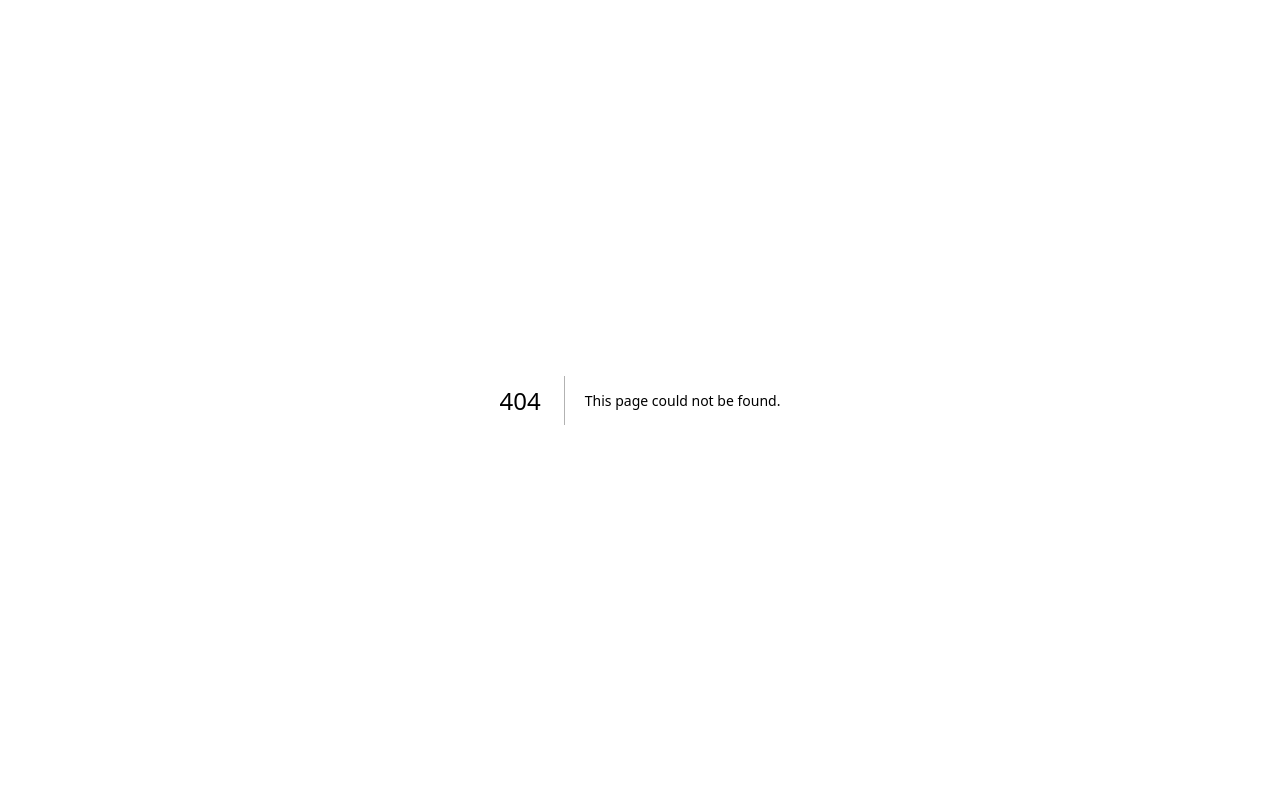
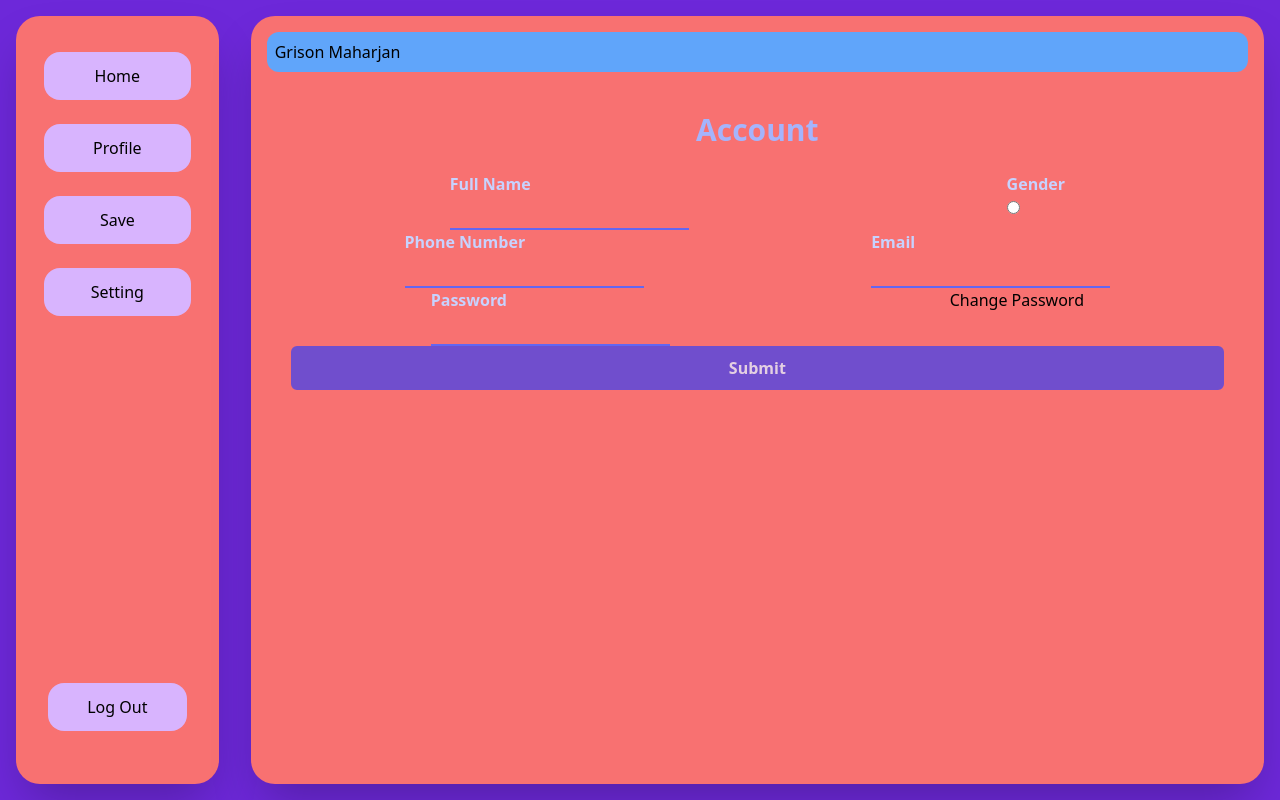
Before and after one commit to Grison-Maharjan/DigitalPay, a Next.js app in the folder client/: page /profile in a window 1280 px wide. Before the commit this address had no page. Built offline with nearby package versions, Linux system fonts and the light colour scheme.

Commit message:
routes to profile page added

```diff
--- /dev/null
+++ b/client/src/components/menuBar/index.js
@@ -0,0 +1,59 @@
+import React,{useState} from 'react';
+import Box from '@mui/material/Box';
+import Modal from '@mui/material/Modal';
+import { useDispatch, useSelector } from 'react-redux';
+import { handleLogout } from '@/redux/reducerSlices/userSlice';
+import { useRouter } from 'next/router'
+
+export default function menuBar(){
+    const router = useRouter()
+    const [open, setOpen] = useState(false);
+    const handleOpen = () => {
+        setOpen(true);
+    };
+    const handleClose = () => {
+        setOpen(false);
+    };
+
+    const dispatch = useDispatch();
+
+    return(
+    <>
+    <div className='flex flex-col py-6 mx-4 h-4/5'>
+        <button className='m-3 p-3 bg-purple-300 rounded-2xl'>Home</button>
+        <button className='m-3 p-3 bg-purple-300 rounded-2xl'
+                onClick={()=> router.push('/profile')}
+        >Profile</button>
+        <button className='m-3 p-3 bg-purple-300 rounded-2xl'>Save</button>
+        <button className='m-3 p-3 bg-purple-300 rounded-2xl'>Setting</button>
+    </div>
+    <div className='flex flex-col justify-center h-1/5 mx-4'>
+        <button onClick={handleOpen}
+        className='mx-4 p-3 bg-purple-300 rounded-2xl'>
+            Log Out
+        </button>
+    </div>
+    <Modal open={open}>
+    <Box className="flex flex-col items-center justify-center h-screen">
+        <div className="border rounded-lg p-8">
+            <h2 className="mb-4 text-xl">Are you sure you want to Log Out?</h2>
+            <div className="flex justify-evenly">
+                <button
+                    onClick={handleClose}
+                    className="px-4 py-2 text-white bg-gray-400 rounded hover:bg-gray-500"
+                >
+                    Cancel
+                </button>
+                <button
+                    onClick={() => dispatch(handleLogout())}
+                    className="px-4 py-2 text-white bg-indigo-600 hover:bg-indigo-700 rounded"
+                >
+                    Log Out
+                </button>
+            </div>
+        </div>
+    </Box>
+    </Modal>
+    </>
+    )
+}
--- /dev/null
+++ b/client/src/components/newPassword/index.js
@@ -0,0 +1,35 @@
+import React,{useState} from 'react';
+import Box from '@mui/material/Box';
+import Modal from '@mui/material/Modal';
+import { useDispatch, useSelector } from 'react-redux';
+
+export default function menuBar(){
+
+    const passwordSchema = Yup.object().shape({
+        password: Yup.string()
+           .min(7, 'Too Short!')
+           .max(20, 'Too Long!')
+           .required('Required'),
+    });
+
+    return(
+    <>
+        <Modal open={open}>
+        <Box className="flex flex-col items-center justify-center h-screen">
+            <lable className='text-indigo-200 font-semibold'>Old Password</lable><br/>
+            <Field name="password" type="password" className='bg-transparent text-indigo-300 border-b-2 border-indigo-500 focus:border-indigo-100 outline-none text-base p-1'/>
+            {errors.password && touched.password ? <div>{errors.password}</div> : null}
+
+            <lable className='text-indigo-200 font-semibold'>New Password</lable><br/>
+            <Field name="password" type="password" className='bg-transparent text-indigo-300 border-b-2 border-indigo-500 focus:border-indigo-100 outline-none text-base p-1'/>
+            {errors.password && touched.password ? <div>{errors.password}</div> : null}
+
+            <lable className='text-indigo-200 font-semibold'>Confirm New Password</lable><br/>
+            <Field name="password" type="password" className='bg-transparent text-indigo-300 border-b-2 border-indigo-500 focus:border-indigo-100 outline-none text-base p-1'/>
+            {errors.password && touched.password ? <div>{errors.password}</div> : null}
+
+        </Box>
+        </Modal>
+    </>
+    )
+}
--- a/client/src/pages/homePage/index.js
+++ b/client/src/pages/homePage/index.js
@@ -1,8 +1,30 @@
-import React from 'react'
+import React,{useState} from 'react';
+import MenuBar from '@/components/menuBar';
 
-const homePage = () =>{
+const homePage = () => {
     return(
-        <p>hello it's home page.</p>
+    <>
+    {/* Whole Page */}
+    <div className='flex h-screen bg-violet-700'>
+
+        {/* First section */}
+        <div className='flex flex-col bg-red-400 h-400 justify-between w-1/6 m-4 rounded-3xl shadow-2xl'>
+            <MenuBar/>
+        </div>
+
+        {/* Middle section */}
+        <div className='w-4/6 bg-green-300'>
+            <h1>Avatar</h1>
+        </div>
+
+        {/* Last section */}
+        <div className='flex flex-col w-1/6 bg-blue-300'>
+            <div className='flex justify-center my-3 bg-red-300 border-b-4'>Transaction History</div>
+        </div>
+
+    </div>
+    </>
     )
 }
+
 export default homePage;
--- a/client/src/pages/index.js
+++ b/client/src/pages/index.js
@@ -1,7 +1,7 @@
 import { Inter } from 'next/font/google'
-import Login from './login'
+import LandingPage from './landingPage'
 import Home from './homePage'
-import { UseSelector, useSelector } from 'react-redux'
+import { useSelector } from 'react-redux'
 
 const inter = Inter({subsets: ['latin']})
 
@@ -11,6 +11,6 @@ export default function Main() {
         return <Home/>
     }
     else{
-        return <Login/>
+        return <LandingPage/>
     }
 }
--- a/client/src/pages/landingPage/index.js
+++ b/client/src/pages/landingPage/index.js
@@ -1,10 +1,13 @@
 import React from 'react'
 import IMAGE from 'next/image'
 import Link  from 'next/link';
+import { useRouter } from 'next/router'
 
-const frontPage = () => (
-    <>
-    <div className="bg-cover bg-center w-full h-screen fixed" style={{ backgroundImage: `url('/LandingPg-Bg.png')` }}>
+const frontPage = () => {
+    const router = useRouter()
+
+    return (<>
+    <div className="bg-cover bg-center w-full h-screen fixed" style={{ backgroundImage: `url('/LandingBg.png')` }}>
       <header className='bg-transparent'>
         <nav className='flex justify-between content-center p-1'>
             <div className='flex'>
@@ -12,7 +15,7 @@ const frontPage = () => (
                 <div className='p-4 font-semibold text-indigo-100'>DigitalPay</div>
             </div>
             <div className='p-4 font-medium text-indigo-700'>
-                <Link href='/landingPage' className='mx-2'>
+                <Link href='/' className='mx-2'>
                     Home
                 </Link>
                 <Link href='/' className='mx-2'>
@@ -44,7 +47,7 @@ const frontPage = () => (
                     <li className='list-disc'>Simple interface for easy use</li>
                 </ul>
             <div className='flex justify-center '>
-            <button href = ''
+            <button onClick={()=> router.push('/login')}
             className='border-2 border-indigo-600 bg-indigo-600 py-4 px-10 text-indigo-100 rounded-md m-5 opacity-70 hover:opacity-100'
             >
                 Get Started!</button>
@@ -55,7 +58,7 @@ const frontPage = () => (
     {/* <div>
         Contact
     </div> */}
-    </>
-);
+    </>)
+};
 
 export default frontPage;
--- a/client/src/pages/login/index.js
+++ b/client/src/pages/login/index.js
@@ -1,7 +1,7 @@
 import React from 'react'
 import { Formik, Form, Field } from 'formik';
+import * as Yup from 'yup';
 import IMAGE from 'next/image';
-import * as Yup from 'yup';
 import { setUserDetails } from '../../redux/reducerSlices/userSlice'
 import { useDispatch, useSelector } from 'react-redux'
 import { useRouter } from 'next/router';
@@ -38,8 +38,7 @@ const Login = () => {
 		}
 	}
 
-  return(
-  <div className='flex justify-center content-center bg-cover bg-center h-screen backdrop-blur-sm' style={{ backgroundImage: `url('/Login-Bg.png')`}} >
+  return( <div className='flex justify-center content-center bg-cover bg-center h-screen backdrop-blur-sm' style={{ backgroundImage: `url('/Login-Bg.png')`}} >
     <div className='flex w-full m-14 rounded-lg	bg-cover bg-center'  style={{ backgroundImage: `url('/Co-LoginBg.png')`}} >
       <div className='flex justify-center w-1/2'>
       <Formik
@@ -58,10 +57,10 @@ const Login = () => {
               Log In
             </h1><br/>
            <lable className='text-indigo-200 font-semibold'>Phone Number</lable><br/>
-            <Field name="phoneNumber" type="text" className='bg-transparent text-indigo-200 border-b-2 border-indigo-500 focus:border-indigo-100 outline-none text-xl p-1'/>
+            <Field name="phoneNumber" type="text" className='bg-transparent text-indigo-300 border-b-2 border-indigo-500 focus:border-indigo-100 outline-none text-xl p-1'/>
             {errors.phoneNumber && touched.phoneNumber ? <div>{errors.phoneNumber}</div> : null}<br/><br/>
             <lable className='text-indigo-200 font-semibold'>Password</lable><br/>
-            <Field name="password" type="password" className='bg-transparent text-indigo-200 border-b-2 border-indigo-500 focus:border-indigo-100 outline-none text-xl p-1'/>
+            <Field name="password" type="password" className='bg-transparent text-indigo-300 border-b-2 border-indigo-500 focus:border-indigo-100 outline-none text-xl p-1'/>
             {errors.password && touched.password ? <div>{errors.password}</div> : null}<br/><br/>
             <button type="submit" className='w-full py-2 border-2 border-indigo-600 bg-indigo-600 text-indigo-100 font-semibold rounded-md opacity-80 hover:opacity-100'>Submit</button>
           </Form>
--- /dev/null
+++ b/client/src/pages/profile/index.js
@@ -0,0 +1,121 @@
+import React,{ useState } from 'react';
+import MenuBar from '@/components/menuBar';
+import { Formik, Form, Field } from 'formik';
+import * as Yup from 'yup';
+import NewPassword from '@/components/newPassword'
+
+const SignupSchema = Yup.object().shape({
+    fullName: Yup.string()
+       .min(2, 'Too Short!')
+       .max(50, 'Too Long!')
+       .required('Required'),
+    phoneNumber: Yup.string()
+       .min(10, 'Too Short!')
+       .max(15, 'Too Long!')
+       .required('Required'),
+    password: Yup.string()
+       .min(7, 'Too Short!')
+       .max(20, 'Too Long!')
+       .required('Required'),
+});
+
+const userProfile = () => {
+
+    const updateUser = async (values) => {
+    await fetch('http://localhost:8080/registers',
+    { method: 'PUT',
+        body: JSON.stringify(values),
+        headers: { 'Content-Type': 'application/json' },
+    })
+    }
+
+    const [open, setOpen] = useState(false);
+    const handleOpen = () => {
+        setOpen(true);
+
+    };
+    // const handleClose = () => {
+    //     setOpen(false);
+    // };
+
+    return(
+    <>
+    {/* Whole Page */}
+    <div className='flex h-screen bg-violet-700'>
+
+        {/* First section */}
+        <div className='flex flex-col bg-red-400 h-400 justify-between w-1/6 m-4 rounded-3xl shadow-2xl'>
+            <MenuBar/>
+        </div>
+
+        <div className='bg-red-400 w-5/6 m-4 rounded-3xl shadow-2xl'>
+            <h1 className='m-4 p-2 bg-blue-400 rounded-xl'>Grison Maharjan</h1>
+            <Formik
+                initialValues={{
+                    fullName: '',
+                    phoneNumber: '',
+                    password: '',
+                    gender: '',
+                    email: '',
+                }}
+                validationSchema={SignupSchema}
+
+                onSubmit={values => {
+                    updateUser(values)
+                }}
+            >
+                {({ errors, touched }) => (
+                <Form className='m-10'>
+                <h1 className='text-center text-3xl font-semibold text-indigo-300'>Account</h1><br/>
+
+                <div className='flex justify-around'>
+                    <div>
+                        <lable className='text-indigo-200 font-semibold'>Full Name</lable><br/>
+                        <Field name="fullName" type="text" className='bg-transparent text-indigo-300 border-b-2 border-indigo-500 focus:border-indigo-100 outline-none text-base p-1'/>
+                        {errors.fullName && touched.fullName ? <div>{errors.fullName}</div> : null}
+                    </div>
+
+                    <div>
+                        <lable className='text-indigo-200 font-semibold'>Gender</lable><br/>
+                        <Field name="gender" type="radio" />
+                        {errors.gender && touched.gender ? <div>{errors.gender}</div> : null}
+                    </div>
+                </div>
+
+                <div className='flex justify-around'>
+                    <div>
+                        <lable className='text-indigo-200 font-semibold'>Phone Number</lable><br/>
+                        <Field name="phoneNumber" type="text" className='bg-transparent text-indigo-300 border-b-2 border-indigo-500 focus:border-indigo-100 outline-none text-base p-1'/>
+                        {errors.phoneNumber && touched.phoneNumber ? <div>{errors.phoneNumber}</div> : null}
+                    </div>
+                    <div>
+                        <lable className='text-indigo-200 font-semibold'>Email</lable><br/>
+                        <Field name="email" type="text" className='bg-transparent text-indigo-300 border-b-2 border-indigo-500 focus:border-indigo-100 outline-none text-base p-1'/>
+                        {errors.email && touched.email ? <div>{errors.email}</div> : null}
+                    </div>
+                </div>
+
+                <div className='flex justify-around'>
+                    <div>
+                        <lable className='text-indigo-200 font-semibold'>Password</lable><br/>
+                        <Field name="password" type="password" className='bg-transparent text-indigo-300 border-b-2 border-indigo-500 focus:border-indigo-100 outline-none text-base p-1'/>
+                        {errors.password && touched.password ? <div>{errors.password}</div> : null}
+                    </div>
+                    <div>
+                        <button onClick={handleOpen}>Change Password
+                        </button>
+                    </div>
+                </div>
+
+                <button type="submit" className='w-full py-2 border-2 border-indigo-600 bg-indigo-600 text-indigo-100 font-semibold rounded-md opacity-80 hover:opacity-100'>Submit</button>
+                </Form>
+        )}
+            </Formik>
+        </div>
+
+    </div>
+    </>
+    )
+}
+
+export default userProfile;
--- a/client/src/redux/reducerSlices/userSlice.js
+++ b/client/src/redux/reducerSlices/userSlice.js
@@ -18,8 +18,11 @@ const UserSlice = createSlice({
             userDetails: actions.payload.userDetails,
         }
     },
+    handleLogout: (state, action) =>{
+        return initialState
+    }
  }
 });
 
-export const {setUserDetails} = UserSlice.actions;
+export const {setUserDetails, handleLogout} = UserSlice.actions;
 export default UserSlice.reducer
```
Also changed, not shown: client/src/redux/store/index.js (line endings or trailing spaces), 2 other files (tests, documents, lock files or other folders).
